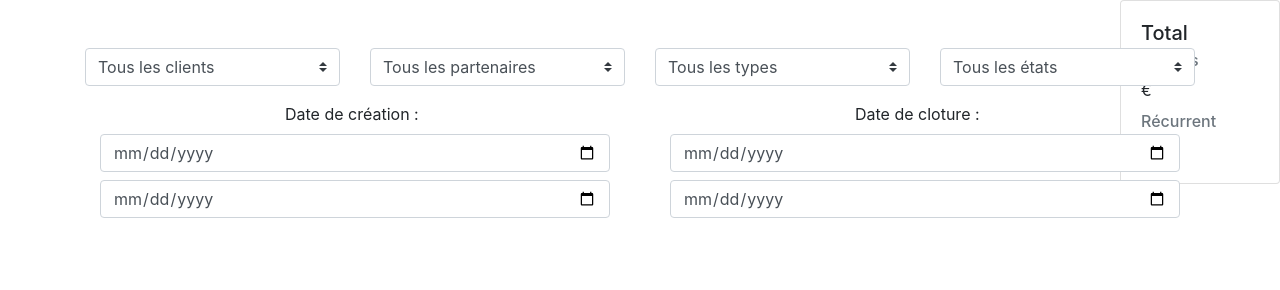
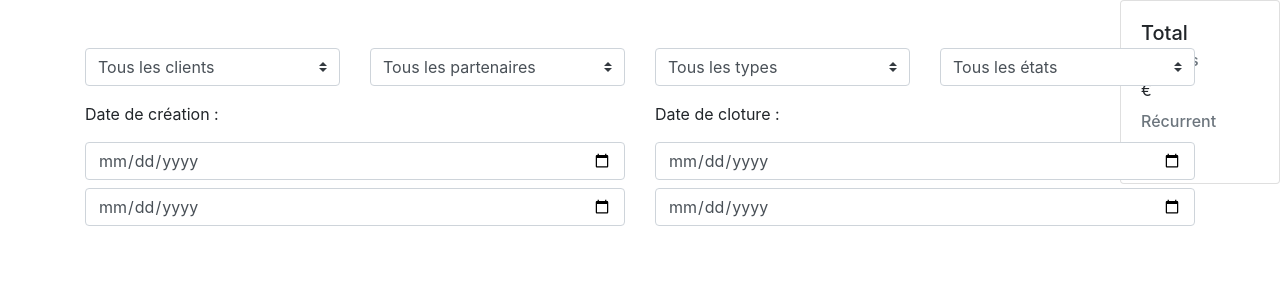
Before and after one commit to Sotramp/topensi-yann, a Django app: page / in a window 1280 px wide. Shown: the part 76-366 px from the top of the page. Run offline with Django 3.2, Linux system fonts and the light colour scheme; data that the repository does not hold is empty; some libraries are stand-ins or nearby versions.

Commit message:
some changes

```diff
--- a/topensi/gestion/templates/index.html
+++ b/topensi/gestion/templates/index.html
@@ -73,21 +73,21 @@
 
         <div class="row mt-3">
           <div class="col">
-            <label style="margin: auto; margin-left: 200px;">Date de création :</label>
-            <div class="input-group mt-2 col">
-                <input type="date" name="dateDebutCreation" style="width : 200px;" class="form-control col">
+            <label>Date de création :</label>
+            <div class="input-group mt-2">
+                <input type="date" name="dateDebutCreation" class="form-control col">
             </div>
-            <div class="input-group mt-2 col">
-                <input type="date" name="dateFinCreation" style="width : 200px;" class="form-control col">
+            <div class="input-group mt-2">
+                <input type="date" name="dateFinCreation" class="form-control col">
             </div>
           </div>
           <div class="col">
-            <label style="margin: auto; margin-left: 200px;">Date de cloture :</label>
-            <div class="input-group mt-2 col">
-                <input type="date" name="dateDebutCloture" style="width : 200px;" class="form-control col">
+            <label>Date de cloture :</label>
+            <div class="input-group mt-2">
+                <input type="date" name="dateDebutCloture"  class="form-control col">
             </div>
-            <div class="input-group mt-2 col">
-                <input type="date" name="dateFinCloture" style="width : 200px;" class="form-control col">
+            <div class="input-group mt-2">
+                <input type="date" name="dateFinCloture" class="form-control col">
             </div>
           </div>
         </div>
```
